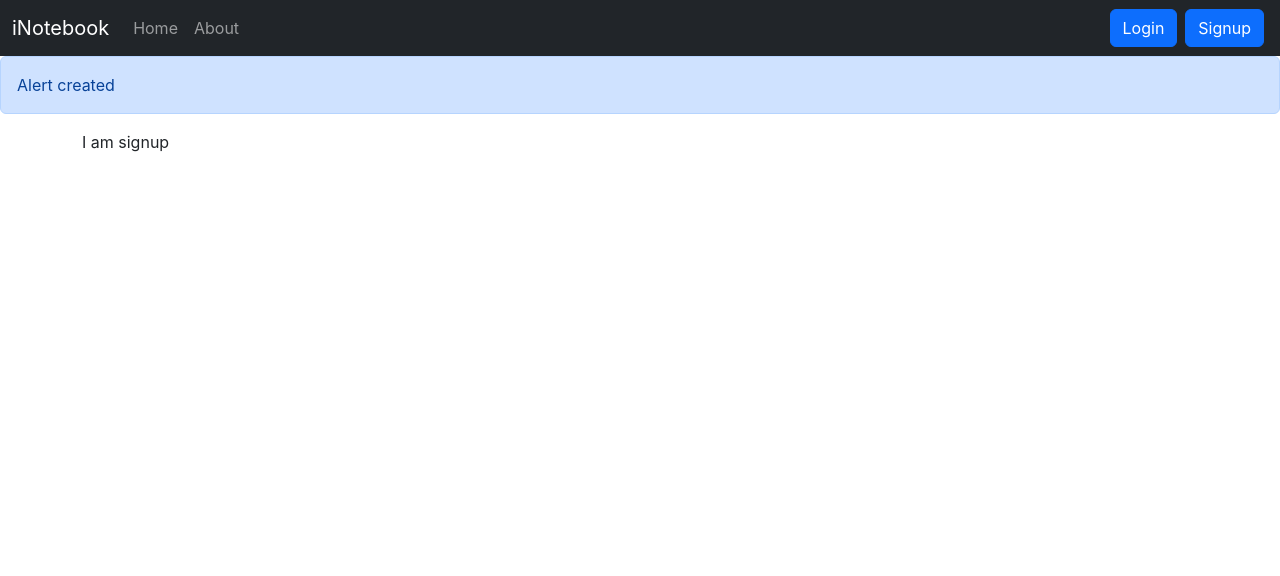
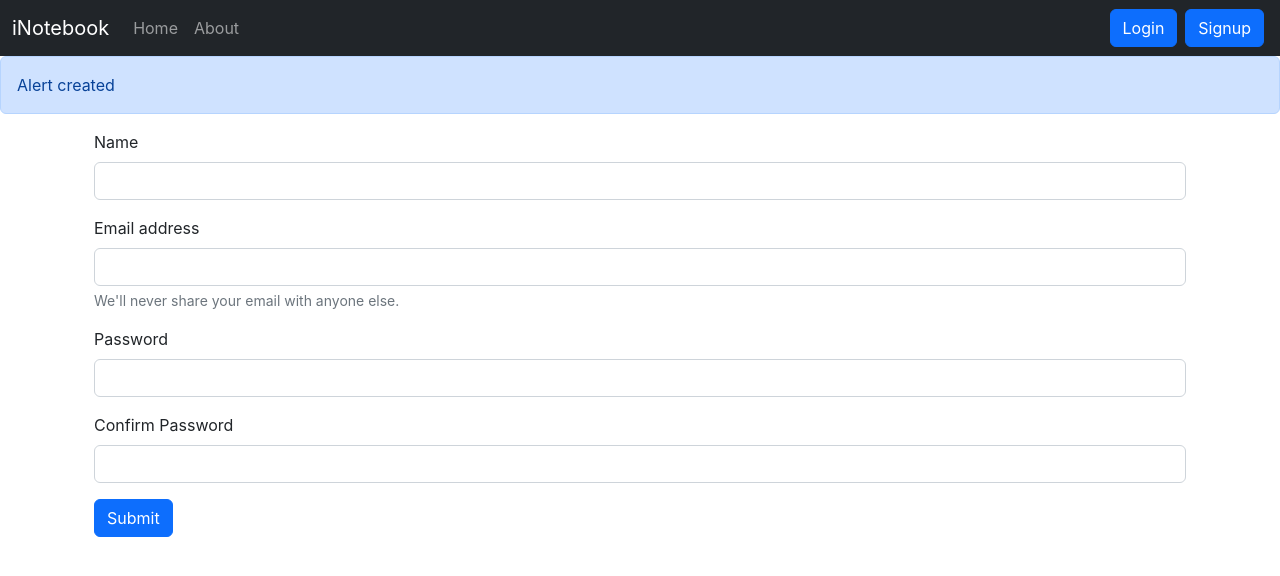
Before and after one commit to Pratham179/inotebook, a React (Create React App) app: page /signup in a window 1280 px wide. Shown: the top 576 px of the page. Built offline with nearby package versions, Linux system fonts and the light colour scheme; the HTML template or start-up script is replaced by a standard one.

Commit message:
Added signup component

```diff
--- a/src/components/Signup.js
+++ b/src/components/Signup.js
@@ -1,11 +1,61 @@
-import React from 'react'
+import React, { useState } from 'react'
+import { useNavigate } from 'react-router-dom'
 
 const Signup = () => {
-  return (
-    <div>
-      I am signup
-    </div>
-  )
+    const [credentials, setCredentials] = useState({ name: "", email: "", password: "", cpassword: "" })
+    let navigate = useNavigate();
+
+    const handleSubmit = async (e) => {
+        const { name, email, password } = credentials;
+        e.preventDefault();
+        const response = await fetch("http://localhost:5000/api/auth/createuser", {
+            method: 'POST',
+            headers: {
+                'Content-Type': 'application/json'
+            },
+            body: JSON.stringify({ name, email, password })
+        });
+        const json = await response.json()
+        console.log(json);
+        if(json.success){
+            // save the auth token and redirect
+            localStorage.setItem('token', json.authtoken)
+            navigate("/");
+
+        }
+        else{
+            alert("Invalid credentials");
+        }
+    }
+
+    const onChange = (e) => {
+        setCredentials({ ...credentials, [e.target.name]: e.target.value })
+    }
+
+    return (
+        <div className='container'>
+            <form onSubmit={handleSubmit}>
+                <div className="mb-3">
+                    <label htmlFor="name" className="form-label">Name</label>
+                    <input type="text" className="form-control" id="name" name="name" onChange={onChange} aria-describedby="emailHelp" />
+                </div>
+                <div className="mb-3">
+                    <label htmlFor="email" className="form-label">Email address</label>
+                    <input type="email" className="form-control" id="email" name="email" onChange={onChange} aria-describedby="emailHelp" />
+                    <div id="emailHelp" className="form-text">We'll never share your email with anyone else.</div>
+                </div>
+                <div className="mb-3">
+                    <label htmlFor="password" className="form-label">Password</label>
+                    <input type="password" className="form-control" id="password" name="password" onChange={onChange}minLength={5} required  />
+                </div>
+                <div className="mb-3">
+                    <label htmlFor="cpassword" className="form-label">Confirm Password</label>
+                    <input type="password" className="form-control" id="cpassword" name="cpassword" onChange={onChange}minLength={5} required />
+                </div>
+                <button type="submit" className="btn btn-primary">Submit</button>
+            </form>
+        </div>
+    )
 }
 
 export default Signup
```
Also changed, not shown: 1 other file (tests, documents, lock files or other folders).
